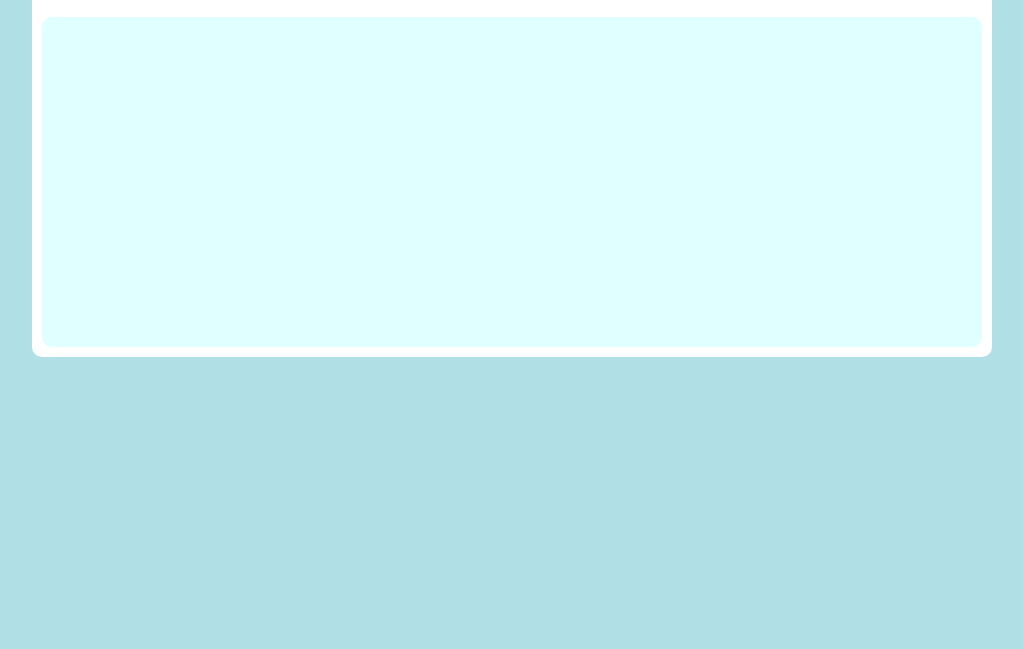
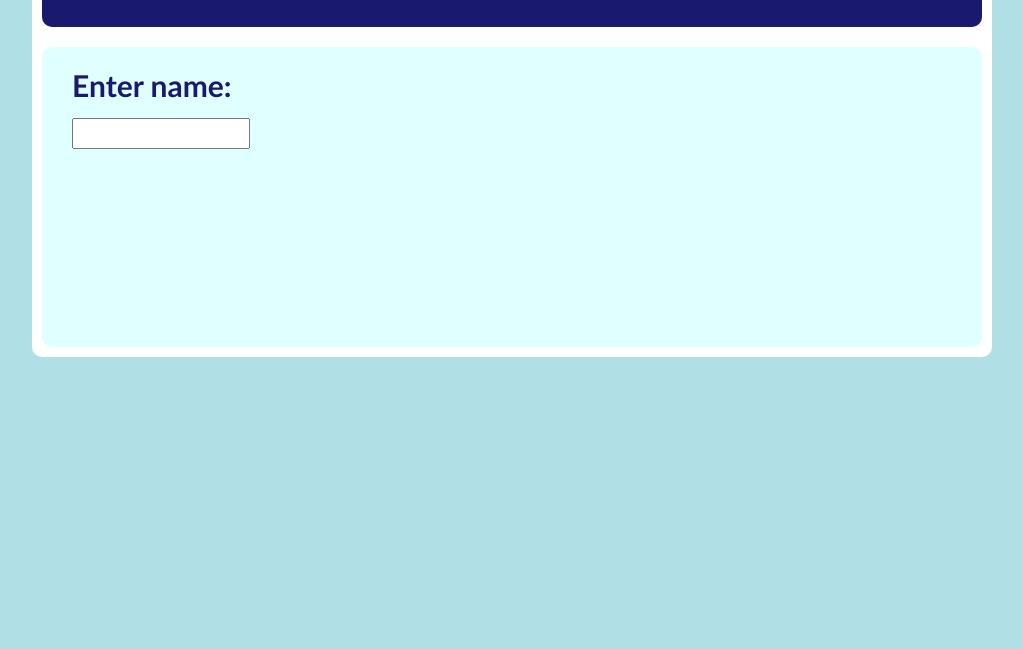
Before and after one commit to tahataha005/predictor, a plain HTML site: page index.html in a window 1280 px wide. Shown: the part 151-800 px from the top of the page, without its empty margins (128-1151 px from the left). Drawn offline with Linux system fonts and the light colour scheme.

Commit message:
Content Section-Name input

```diff
--- a/index.html
+++ b/index.html
@@ -15,9 +15,11 @@
             <p class="subtitle">We can predict your gender, age and nationality !</p>
         </section>
 
-
         <section class="content">
-
+            <div class="predictSection">
+                <label class="nameLabel">Enter name:</label>
+                <input type="text" id="name" class="nameInput">
+            </div>
         </section>
     </div>
 </body>
--- a/styles/styles.css
+++ b/styles/styles.css
@@ -18,7 +18,7 @@ body{
 .top{
     background-color: midnightblue;
     flex-grow: 1;
-    height: 20%;
+    height: 20ch;
     margin: 10px;
     padding: 15px 0;
     border-radius: 10px;
@@ -46,9 +46,27 @@ body{
     flex-grow: 1;
     height: 80%;
     margin: 10px;
+    padding: 20px 30px;
     border-radius: 10px;
     display: flex;
     display: flex;
-    align-items: center;
-    justify-content: center;
 }
+
+.predictSection{
+    display: flex;
+    flex-direction: column;
+}
+
+.nameLabel{
+    font-size: 30px;
+    font-family:'Trebuchet MS', 'Lucida Sans Unicode', 'Lucida Grande', 'Lucida Sans', Arial, sans-serif;
+    color: midnightblue;
+    font-weight: bold;
+}
+
+.nameInput{
+    margin-top: 15px;
+    height: 25px;
+    width: 170px;
+    font-size: 20px;
+}
```
